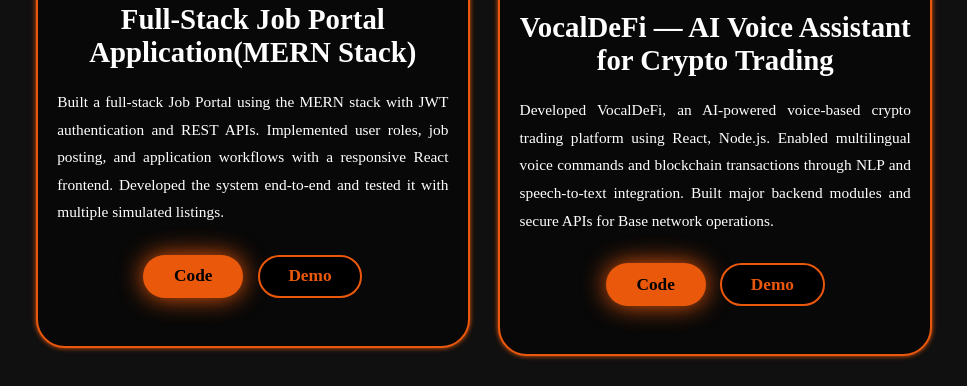
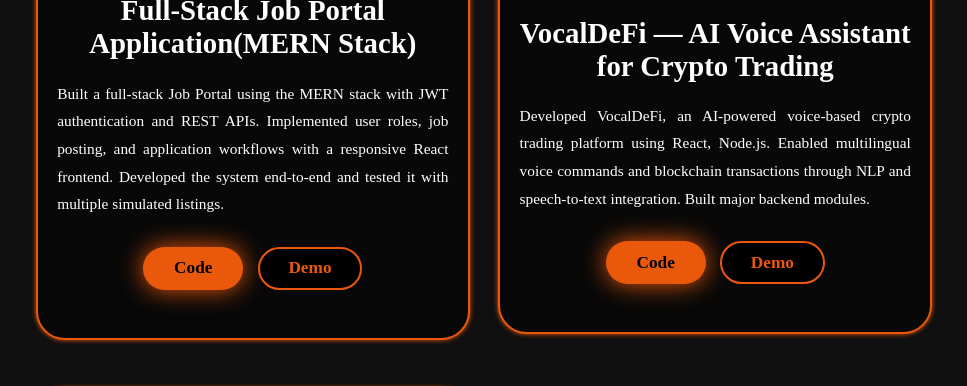
Before and after one commit to Prajwal716/prajwal_developer_portfolio, a plain HTML site: page Responsive Portfolio Website Starter/index.html in a window 1280 px wide. Shown: the part 4816-5202 px from the top of the page, without its empty margins (156-1123 px from the left). Drawn offline with nearby package versions, Linux system fonts and the light colour scheme.

```diff
--- a/Responsive Portfolio Website Starter/index.html
+++ b/Responsive Portfolio Website Starter/index.html
@@ -184,7 +184,7 @@
 
         <p>Developed VocalDeFi, an AI-powered voice-based crypto trading platform using React, Node.js. Enabled
           multilingual voice commands and blockchain transactions through NLP and speech-to-text integration. Built
-          major backend modules and secure APIs for Base network operations.</p>
+          major backend modules.</p>
         <div class="btn-group">
           <a href="GITHUB_LINK" target="_blank" class="btn">Code</a>
           <a href="LIVE_DEMO_LINK" target="_blank" class="btn">Demo</a>
```
